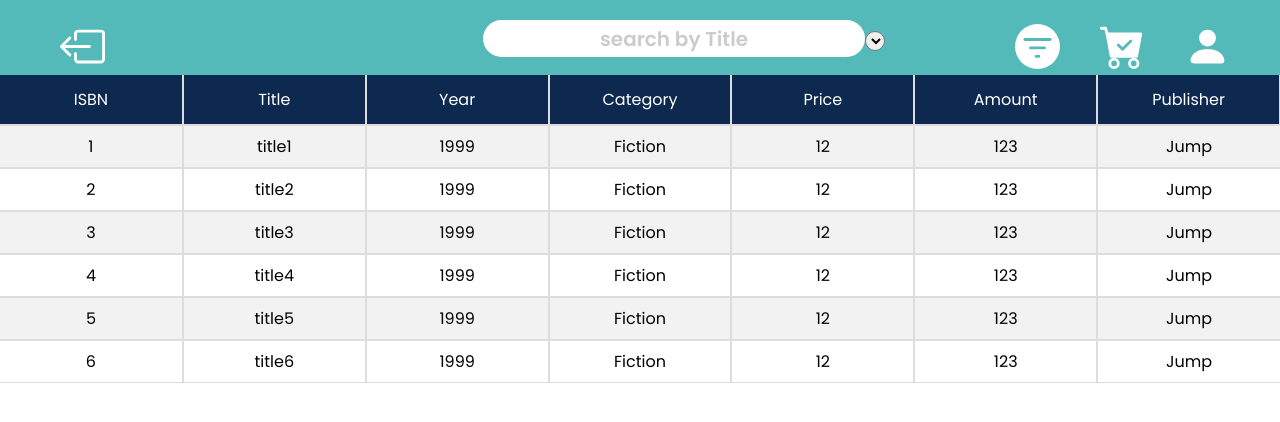
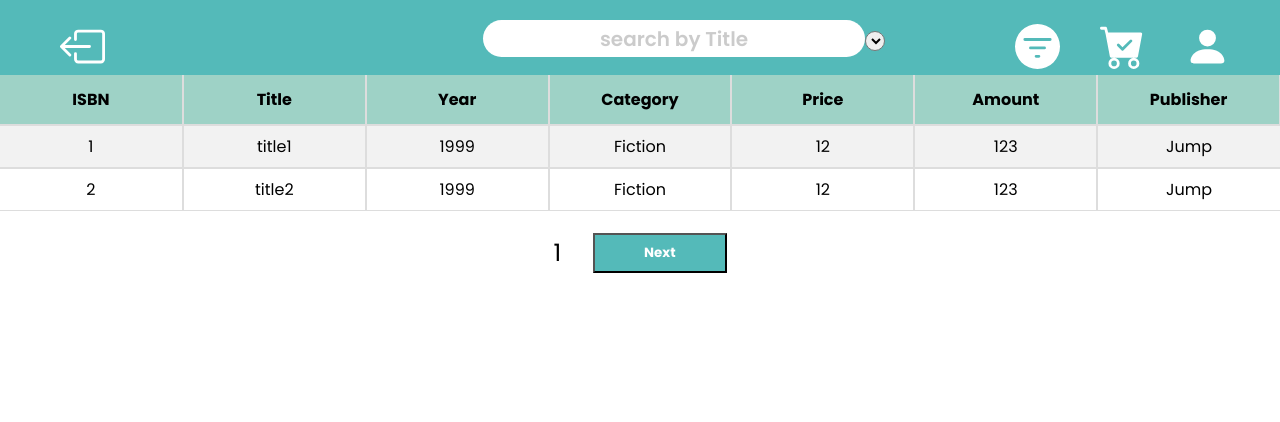
Before and after one commit to Eng-Ayman-Mohamed/Online_Book_Store, a React (Create React App) app in the folder Frontend/bookstore/: page /Search in a window 1280 px wide. Shown: the top 422 px of the page. Built offline with nearby package versions, Linux system fonts and the light colour scheme.

Commit message:
book table done

```diff
--- a/Frontend/bookstore/src/components/BookTable.css
+++ b/Frontend/bookstore/src/components/BookTable.css
@@ -34,8 +34,9 @@
 .th {
 	padding-top: 12px;
 	padding-bottom: 12px;
-	background-color: #0d294f;
-	color: white;
+	background-color: var(--back-color);
+	color: black;
+	font-weight: bold;
 }
 .tr:hover .td {
 	background-color: #ddd;
@@ -43,3 +44,20 @@
 a {
 	text-decoration: none;
 }
+.changing-pages {
+	display: flex;
+	gap: 2em;
+	justify-content: center;
+	align-items: center;
+}
+.changing-pages button {
+	width: 10em;
+	height: 3em;
+	box-sizing: border-box;
+	background: var(--main-color);
+	color: white;
+	font-weight: bold;
+}
+.changing-pages p {
+	font-size: 1.5em;
+}
--- a/Frontend/bookstore/src/components/BookTable.js
+++ b/Frontend/bookstore/src/components/BookTable.js
@@ -1,4 +1,5 @@
 import "./BookTable.css";
+import { useState } from "react";
 const BookTable = () => {
 	let books = [
 		{
@@ -56,7 +57,49 @@ const BookTable = () => {
 			publisher: "Jump",
 		},
 	];
+	const [page, setPage] = useState(1);
+	let content = [];
+	let size = 2;
+	let start = (page - 1) * size;
+	let end = page * size;
+
+	for (let i = start; i < end; i++) {
+		content.push(
+			<a className='tr' href='/' key={books[i].ISBN}>
+				<div className='td'>{books[i].ISBN}</div>
+				<div className='td'>{books[i].title}</div>
+				<div className='td'>{books[i].year}</div>
+				<div className='td'>{books[i].category}</div>
+				<div className='td'>{books[i].price}</div>
+				<div className='td'>{books[i].amount}</div>
+				<div className='td'>{books[i].publisher}</div>
+			</a>,
+		);
+	}
+	function changePage() {
+		content = [];
+		let start = (page - 1) * size;
+		let end = page * size;
+		for (let i = start; i < end; i++) {
+			content.push(
+				<a className='tr' href='/' key={books[i].ISBN}>
+					<div className='td'>{books[i].ISBN}</div>
+					<div className='td'>{books[i].title}</div>
+					<div className='td'>{books[i].year}</div>
+					<div className='td'>{books[i].category}</div>
+					<div className='td'>{books[i].price}</div>
+					<div className='td'>{books[i].amount}</div>
+					<div className='td'>{books[i].publisher}</div>
+				</a>,
+			);
+		}
+	}
+
+	let notFound = books == null ? true : false;
+
 	return (
+		<>
+			{!notFound && (
 				<div className='table'>
 					<div className='th'>ISBN</div>
 					<div className='th'>Title</div>
@@ -65,18 +108,32 @@ const BookTable = () => {
 					<div className='th'>Price</div>
 					<div className='th'>Amount</div>
 					<div className='th'>Publisher</div>
-			{books.map((book) => (
-				<a className='tr' href='/' key={book.ISBN}>
-					<div className='td'>{book.ISBN}</div>
-					<div className='td'>{book.title}</div>
-					<div className='td'>{book.year}</div>
-					<div className='td'>{book.category}</div>
-					<div className='td'>{book.price}</div>
-					<div className='td'>{book.amount}</div>
-					<div className='td'>{book.publisher}</div>
-				</a>
-			))}
+					{content.map((item) => item)}
 				</div>
+			)}
+			<div className='changing-pages'>
+				{page !== 1 && (
+					<button
+						onClick={() => {
+							setPage(page - 1);
+							changePage();
+						}}>
+						Previous
+					</button>
+				)}
+				<p>{page}</p>
+				{page * size < books.length && (
+					<button
+						onClick={() => {
+							setPage(page + 1);
+							changePage();
+						}}>
+						Next
+					</button>
+				)}
+			</div>
+			{notFound && <p>No results</p>}
+		</>
 	);
 };
 
```
Lines whose indentation alone changed are shown as unchanged.
